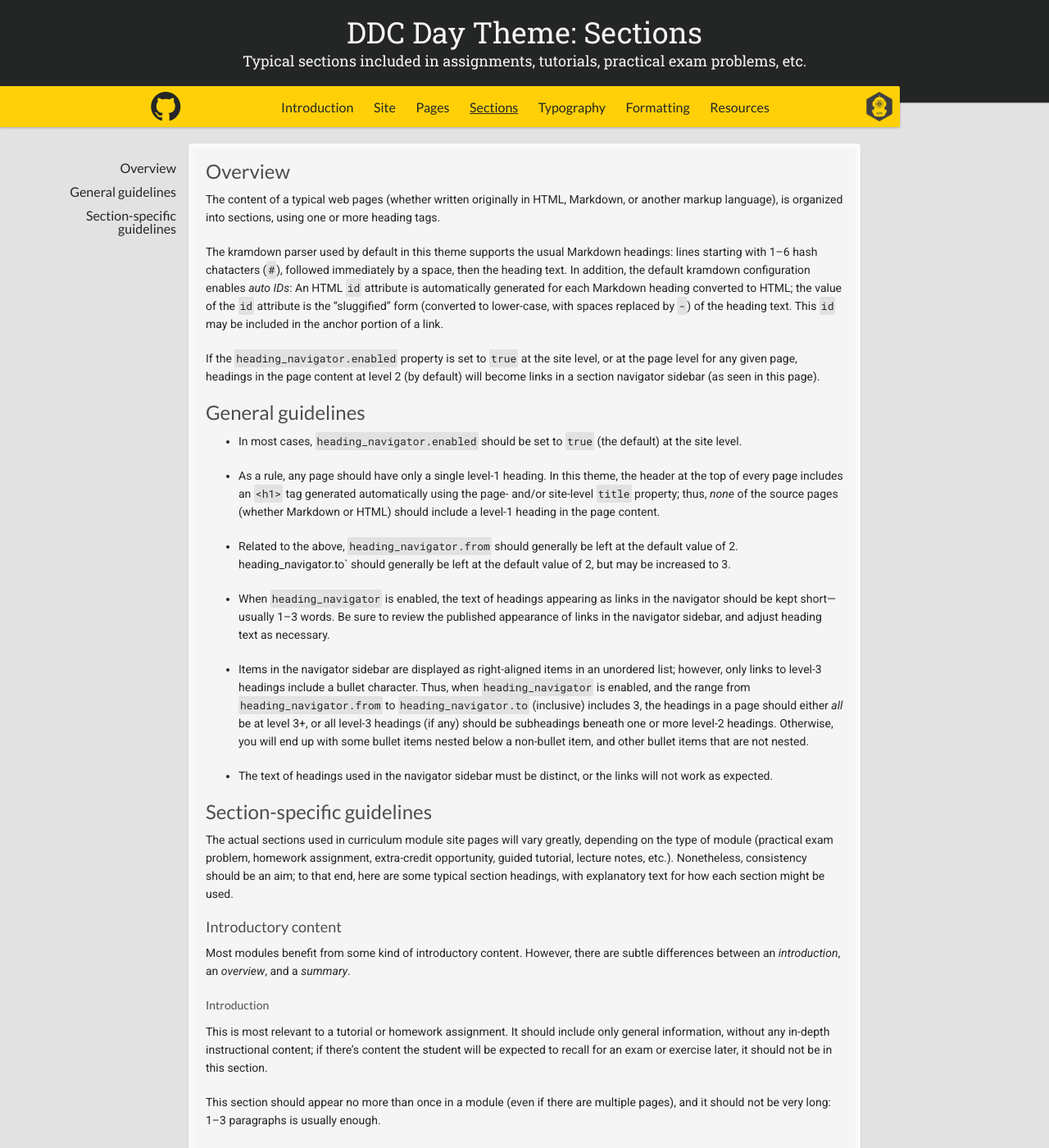
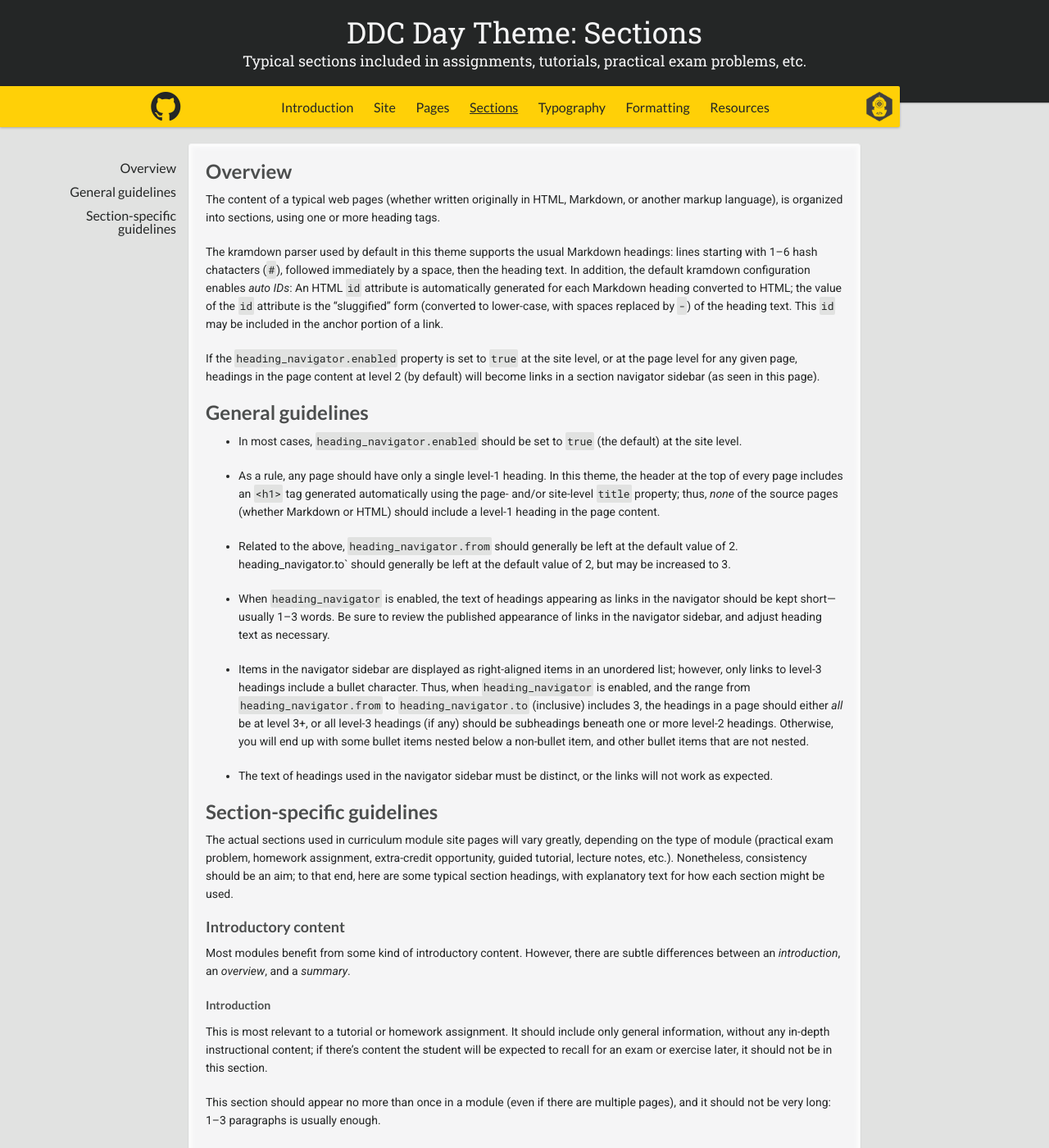
Before and after one commit to ddc-java/ddc-day, a Jekyll site: the page built from sections.md, in a window 1280 px wide and 1400 px high. Shown: the whole window at 82% size. Built offline with Jekyll 4.4.1, drawn with Linux system fonts in a browser that asks for light colours; nearby versions of some CDN libraries; our own code applies the rules of GitHub Pages for plain Markdown files.

Commit message:
Lato vs. Roboto Slab for non-title headings

```diff
--- a/_sass/ddc-day.scss
+++ b/_sass/ddc-day.scss
@@ -62,14 +62,14 @@ body {
 h2, h3, h4, h5, h6 {
   font-family: $heading-fonts;
   color: $medium-dark-color;
-  font-weight: 500;
+  font-weight: 700;
   margin:0 0 10px 0;
 }
 
 h1 {
   font-family: $title-fonts;
   color: $medium-dark-color;
-  font-weight: 500;
+  font-weight: 400;
   margin:0 0 10px 0;
 }
 
@@ -316,7 +316,6 @@ header {
 
     font-size: 36px;
     line-height: 48px;
-    font-weight: 400;
     color: $base-light-color;
     margin: 0;
     white-space: nowrap;
```
